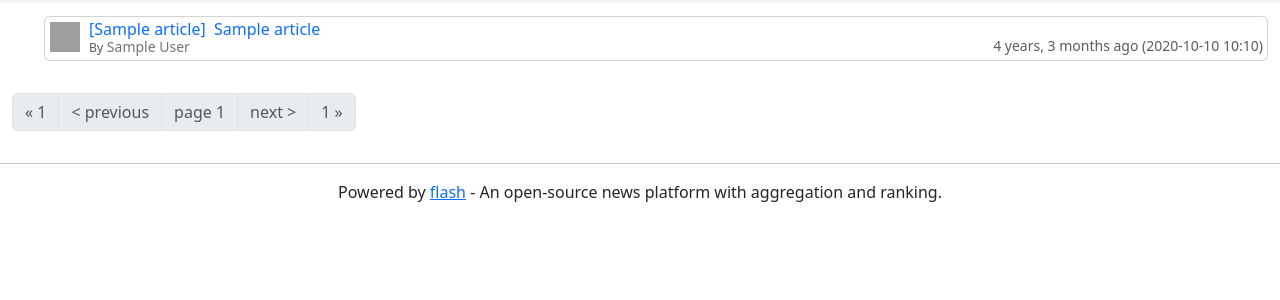
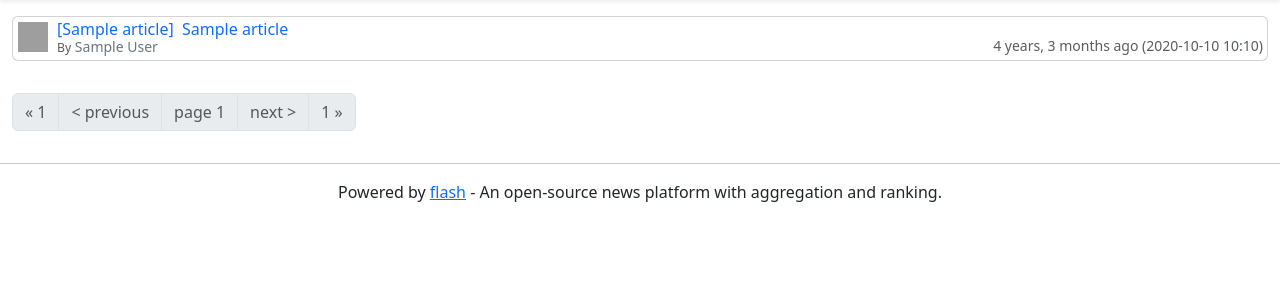
Before and after one commit to simevo/flash, a Django app: template flash/templates/pages/home.html in a window 1280 px wide. Shown: the part 75-375 px from the top of the page. Run offline with Django 5.2, Linux system fonts and the light colour scheme; the template is opened without the code that fills it: most values are stand-ins (such as "Sample title", 1, 10 or a date in 2020); some libraries are stand-ins or nearby versions; grey boxes are pictures that could not be loaded.

Commit message:
remove left padding

```diff
--- a/flash/templates/pages/home.html
+++ b/flash/templates/pages/home.html
@@ -17,7 +17,7 @@
     {% else %}
       <div class="row my-3">
         <div class="col-md-12">
-          <ul>
+          <ul class="ps-0">
             {% for article in page_obj %}
               <li id="{{ article.id }}" class="card mb-3">
                 <img style="margin: 5px"
```
